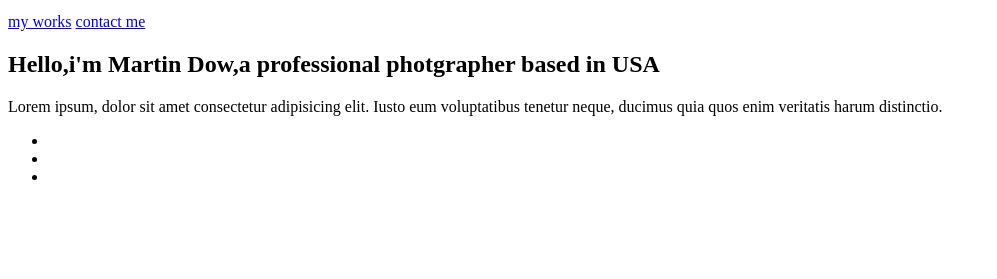
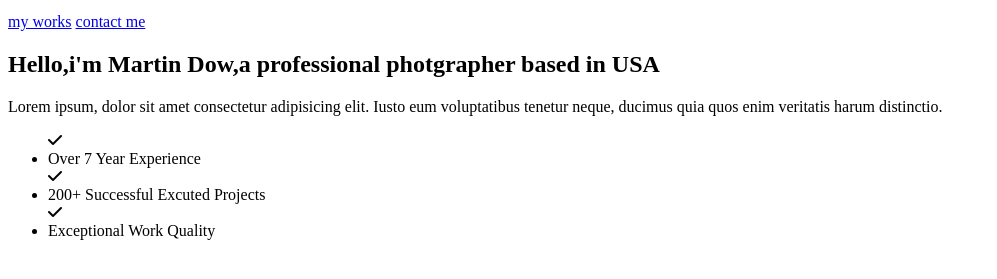
Before and after one commit to Annmukami/nomads-photo-studio, a plain HTML site: page index.html in a window 1280 px wide. Shown: the part 141-420 px from the top of the page, without its empty margins (0-997 px from the left). Drawn offline with Linux system fonts and the light colour scheme.

Commit message:
add icons

```diff
--- a/index.html
+++ b/index.html
@@ -5,6 +5,9 @@
     <meta charset="UTF-8">
     <meta name="viewport" content="width=device-width, initial-scale=1.0">
     <title>nomads code photography</title>
+    <link rel="stylesheet" href="https://cdnjs.cloudflare.com/ajax/libs/font-awesome/6.5.1/css/all.min.css"
+        integrity="sha512-DTOQO9RWCH3ppGqcWaEA1BIZOC6xxalwEsw9c2QQeAIftl+Vegovlnee1c9QX4TctnWMn13TZye+giMm8e2LwA=="
+        crossorigin="anonymous" referrerpolicy="no-referrer" />
 </head>
 
 <body>
@@ -41,12 +44,12 @@
 
     <!-- personal info section link -->
     <ul>
-        <i class=""></i>
-        <li></li>
-        <i class=""></i>
-        <li></li>
-        <i class=""></i>
-        <li></li>
+        <i class="fa-solid fa-check"></i>
+        <li>Over 7 Year Experience</li>
+        <i class="fa-solid fa-check"></i>
+        <li>200+ Successful Excuted Projects</li>
+        <i class="fa-solid fa-check"></i>
+        <li>Exceptional Work Quality</li>
     </ul>
 
 
```
